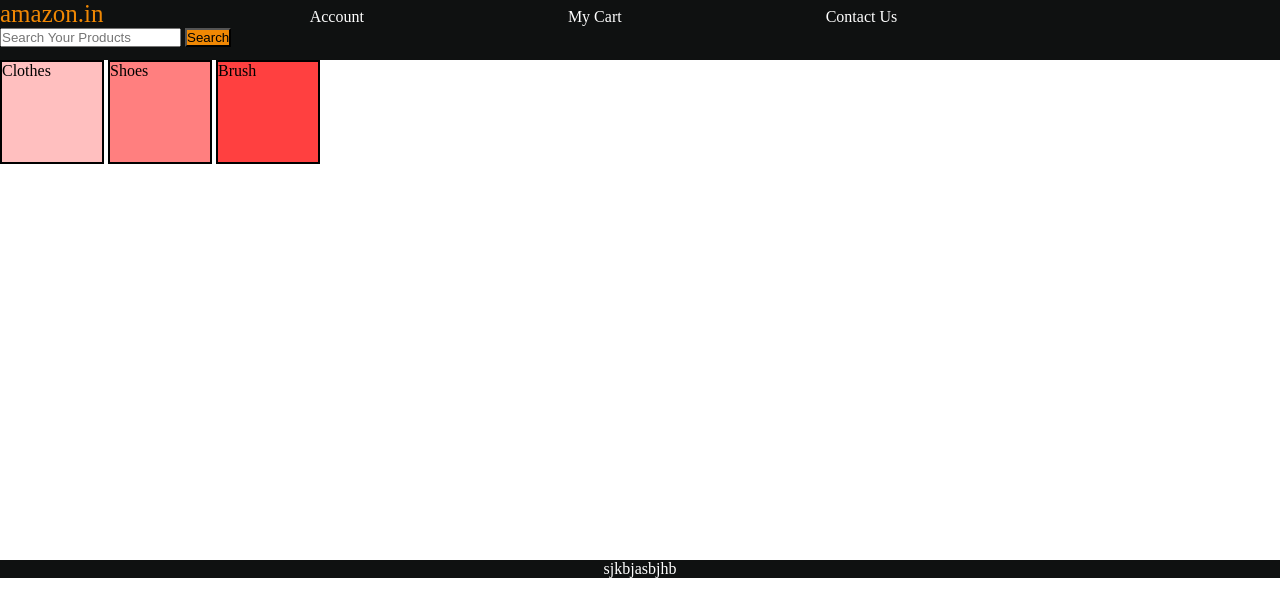
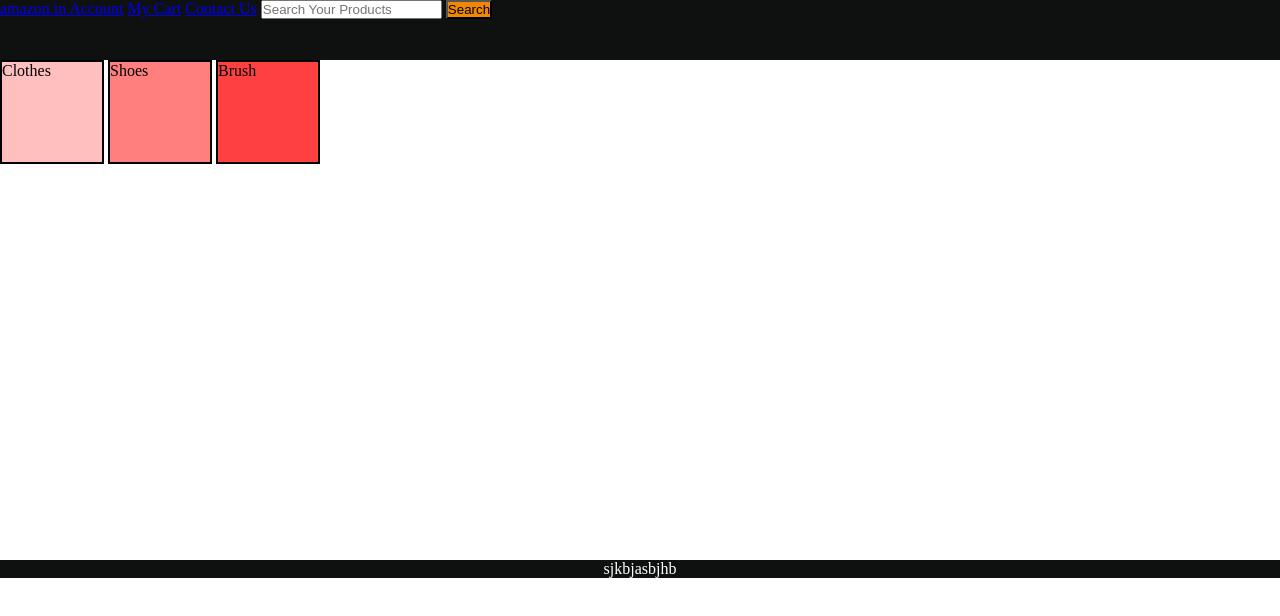
Before and after one commit to AnuragVerma28nov/HTML_CSS-TUTORIALS, a plain HTML site: page AMAZON_CLONE/index.html in a window 1280 px wide. Drawn offline with Linux system fonts and the light colour scheme.

Commit message:
Update style.css

```diff
--- a/AMAZON_CLONE/style.css
+++ b/AMAZON_CLONE/style.css
@@ -10,7 +10,7 @@
 button{
     background-color: #f08804;
 }
-#logo{
+#logo
     color: #f08804;
     font-size: 25px;
 }
```
